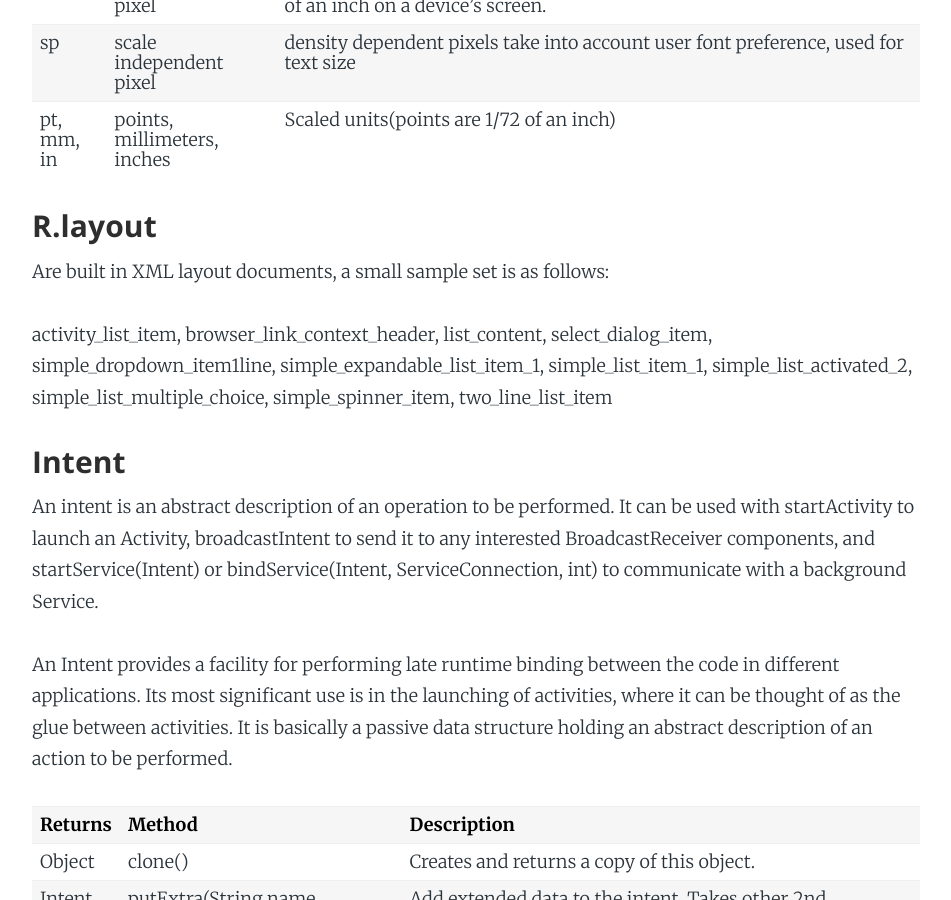
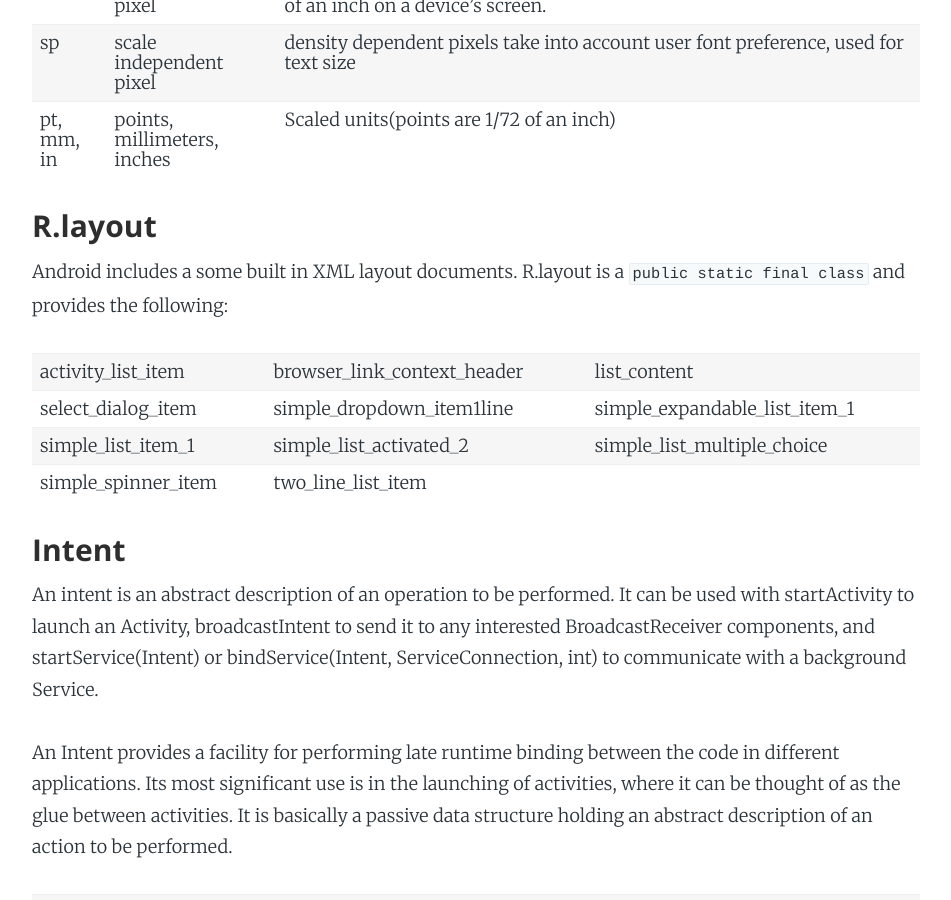
Before and after one commit to Carpk/ShawnKlein, a Jekyll site: the page built from _posts/2016-07-16-introduction-to-android.md, in a window 1280 px wide and 900 px high, scrolled down 11910 px. Shown: the whole window, without its empty margins (164-1115 px from the left). Built offline with Jekyll 4.4.1, drawn with Linux system fonts in a browser that asks for light colours; nearby versions of some CDN libraries; some web fonts are replaced; Markdown is read by kramdown in place of the engine named in the settings; some of the changed text lies outside the part shown.

Commit message:
change R.layout list of xml displays to a table, unable to find images.

`````diff
--- a/_posts/2016-07-16-introduction-to-android.md
+++ b/_posts/2016-07-16-introduction-to-android.md
@@ -89,7 +89,7 @@ public void onSaveInstanceState(Bundle savedInstanceState) {
 ````
 ###### Starting an activity
 
-We can start an activity by using the `startActivity(intent)` method. This sends a call to a part of the OS called the `ActivityManager`, which creates `Activity` instances and calls `onCreate()`. An intent is an object that a component can use to communicate with the OS. Components are activities, services, broadcast recievers, and content providers.
+We can start an activity by using the `startActivity(intent)` method. This sends a call to a part of the OS called the `ActivityManager`, which creates `Activity` instances and calls `onCreate()`. An intent is an object that the component can use to communicate with the OS. Components are activities, services, broadcast recievers, and content providers.
 
 <table style="width:100%">
   <tr>
@@ -369,9 +374,30 @@ Attributes that begin with `layout_` are directed to be used by the widget's par
 
 ### R.layout
 
-Are built in XML layout documents, a small sample set is as follows:
+Android includes a some built in XML layout documents. R.layout is a `public static final class` and provides the following:
 
-<span>activity_list_item, browser_link_context_header, list_content, select_dialog_item, simple_dropdown_item1line, simple_expandable_list_item_1, simple_list_item_1, simple_list_activated_2, simple_list_multiple_choice, simple_spinner_item, two_line_list_item</span>
+<table style="width:100%">
+  <tr>
+    <td>activity_list_item</td>
+    <td>browser_link_context_header</td>
+    <td>list_content</td>
+  </tr>
+  <tr>
+    <td>select_dialog_item</td>
+    <td>simple_dropdown_item1line</td>
+    <td>simple_expandable_list_item_1</td>
+  </tr>
+  <tr>
+    <td>simple_list_item_1</td>
+    <td>simple_list_activated_2</td>
+    <td>simple_list_multiple_choice</td>
+  </tr>
+    <tr>
+    <td>simple_spinner_item</td>
+    <td>two_line_list_item</td>
+    <td></td>
+  </tr>
+</table>
 
 ### Intent
 
@@ -415,44 +441,6 @@ https://developer.android.com/reference/java/util/UUID.html
 ### Classes
 
 Classes are found in both the `.java` and `.xml` files. We are able to reference the `.xml` widgets using `findViewById(int id)` method in our `.java` file. Each class implements or inherits thier own attributes and methods
-
-<table style="width:100%">
-  <tr>
-    <th>Class</th>
-    <th>Inherits from</th>
-    <th>Description</th>
-  </tr>
-  <tr>
-    <td>LinearLayout</td>
-    <td>< ViewGroup < View < Object</td>
-    <td>"match_parent" view will be as big as parent, "wrap_content" view with be as big as contents</td>
-  </tr>
-  <tr>
-    <td>FrameLayout</td>
-    <td>< ViewGroup < View < Object</td>
-    <td>"match_parent" view will be as big as parent, "wrap_content" view with be as big as contents</td>
-  </tr>
-  <tr>
-    <td>TextView</td>
-    <td>< View < Object</td>
-    <td></td>
-  </tr>
-  <tr>
-    <td>Button</td>
-    <td>< TextView < View < Object</td>
-    <td>determines if children will appear vertically or horizontally</td>
-  </tr>
-  <tr>
-    <td>ImageButton</td>
-    <td>< ImageView < View < Object</td>
-    <td>Displays a button with image instead of text.</td>
-  </tr>
-  <tr>
-    <td>ListView</td>
-    <td></td>
-    <td>Displays stuff.</td>
-  </tr>
-</table>
 
 ###### Activity
 
`````
Also changed, not shown: other parts of _posts/2016-07-16-introduction-to-android.md (+6 -1 lines), _posts/2016-08-10-java-basics.md (+0 -4 lines).
